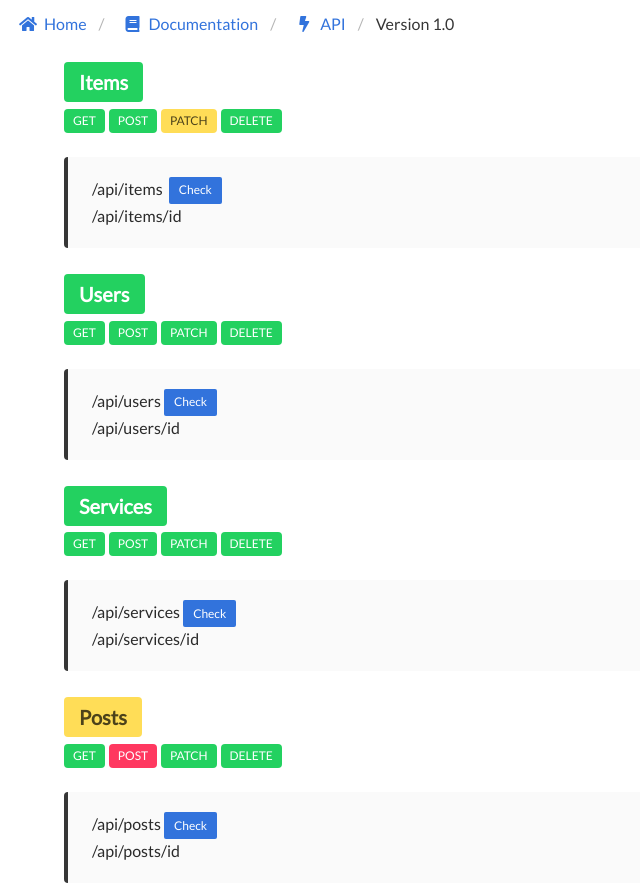
After one commit to amanneox/RecommenderApp_Python, a Django app: template templates/api.html in a window 1280 px wide. The commit adds this page. Shown: the whole page, without its empty margins (0-640 px from the left). Run offline with Django 3.2, Linux system fonts and the light colour scheme; the template is opened without the code that fills it, so the values that code supplies are empty; parts of the project's set-up code (start-up, migrations or seed data) failed here and were passed over; some libraries are stand-ins or nearby versions.

Commit message:
Changes in doc

```diff
--- a/api/urls.py
+++ b/api/urls.py
@@ -1,6 +1,7 @@
 from django.conf.urls import url
 from rest_framework.urlpatterns import format_suffix_patterns
 from api import views
+from api.views import apidoc
 from api.views import CustomAuthToken
 urlpatterns = [
     url(r'^posts/$', views.post_list),
@@ -13,7 +14,8 @@ urlpatterns = [
     url(r'^items/(?P<pk>[0-9a-f]+)$', views.item_detail),
     url(r'^item/comments/$',views.comment_list),
     url(r'^items/loc/$', views.location_item_list),
-    url(r'^token/', CustomAuthToken.as_view())
+    url(r'^token/', CustomAuthToken.as_view()),
+    url(r'^$', apidoc, name='apidoc')
 ]
 
 urlpatterns = format_suffix_patterns(urlpatterns)
--- a/api/views.py
+++ b/api/views.py
@@ -236,3 +236,7 @@ def index(request):
     context={}
 
     return render(request, 'index.html', context)
+
+def apidoc(request):
+
+    return render(request, 'api.html')
--- /dev/null
+++ b/templates/api.html
@@ -0,0 +1,61 @@
+<!DOCTYPE html>
+<html lang="en" dir="ltr">
+
+<head>
+  <meta charset="utf-8">
+  <meta name="viewport" content="width=device-width, initial-scale=1.0">
+  <title>API - Admin</title>
+  {% load static %}
+
+  <script src="{%static "js/jquery.js" %}" charset="utf-8"></script>
+  <link rel="stylesheet" href="{%static "bulma/css/bulma.css" %}">
+  {% include "include/utils.html" %}
+<style media="screen">
+  body{
+    padding: 12px;
+  font-family: 'Lato', sans-serif;
+  }
+
+</style>
+
+</head>
+
+<body>
+  {% include "include/nav.html" %}
+<div class="container">
+  <h1 class="title"><span class="tag is-success is-large">Items</span></h1>
+  <h2 class="subtitle"><span class="tag is-success">GET</span>&nbsp;<span class="tag is-success">POST</span>&nbsp;<span class="tag is-warning">PATCH</span>&nbsp;<span class="tag is-success">DELETE</span></h2>
+  <article class="message is-dark">
+    <div class="message-body">
+      <p>/api/items &nbsp;<a href="/api/items" class="button is-link is-small">Check</a> </p>
+      <p>/api/items/id</p>
+    </div>
+  </article>
+  <h1 class="title"><span class="tag is-success is-large">Users</span></h1>
+  <h2 class="subtitle"><span class="tag is-success">GET</span>&nbsp;<span class="tag is-success">POST</span>&nbsp;<span class="tag is-success">PATCH</span>&nbsp;<span class="tag is-success">DELETE</span></h2>
+  <article class="message is-dark">
+    <div class="message-body">
+      <p>/api/users&nbsp;<a href="/api/users" class="button is-link is-small">Check</a></p>
+      <p>/api/users/id</p>
+    </div>
+  </article>
+  <h1 class="title"><span class="tag is-success is-large">Services</span></h1>
+  <h2 class="subtitle"><span class="tag is-success">GET</span>&nbsp;<span class="tag is-success">POST</span>&nbsp;<span class="tag is-success">PATCH</span>&nbsp;<span class="tag is-success">DELETE</span></h2>
+  <article class="message is-dark">
+    <div class="message-body">
+      <p>/api/services&nbsp;<a href="/api/services" class="button is-link is-small">Check</a></p>
+      <p>/api/services/id</p>
+    </div>
+  </article>
+  <h1 class="title"><span class="tag is-warning is-large">Posts</span></h1>
+  <h2 class="subtitle"><span class="tag is-success">GET</span>&nbsp;<span class="tag is-danger">POST</span>&nbsp;<span class="tag is-success">PATCH</span>&nbsp;<span class="tag is-success">DELETE</span></h2>
+  <article class="message is-dark">
+    <div class="message-body">
+      <p>/api/posts&nbsp;<a href="/api/posts" class="button is-link is-small">Check</a></p>
+      <p>/api/posts/id</p>
+    </div>
+  </article>
+</div>
+</body>
+
+</html>
--- a/templates/include/nav.html
+++ b/templates/include/nav.html
@@ -0,0 +1,14 @@
+<nav class="breadcrumb" aria-label="breadcrumbs">
+  <ul>
+    <li><a href="/"><span class="icon is-small">
+          <i class="fas fa-home" aria-hidden="true"></i>
+        </span>Home</a></li>
+    <li><a href="#"> <span class="icon is-small">
+          <i class="fas fa-book" aria-hidden="true"></i>
+        </span>Documentation</a></li>
+    <li><a href="/api"><span class="icon is-small">
+          <i class="fas fa-bolt" aria-hidden="true"></i>
+        </span>API</a></li>
+    <li class="is-active"><a href="#" aria-current="page">Version 1.0</a></li>
+  </ul>
+</nav>
--- /dev/null
+++ b/templates/include/utils.html
@@ -0,0 +1,2 @@
+<link rel="stylesheet" href="https://use.fontawesome.com/releases/v5.0.13/css/all.css" integrity="sha384-DNOHZ68U8hZfKXOrtjWvjxusGo9WQnrNx2sqG0tfsghAvtVlRW3tvkXWZh58N9jp" crossorigin="anonymous">
+  <link href="https://fonts.googleapis.com/css?family=Lato" rel="stylesheet">
```
Also changed, not shown: templates/index.html (+4 -11 lines).
